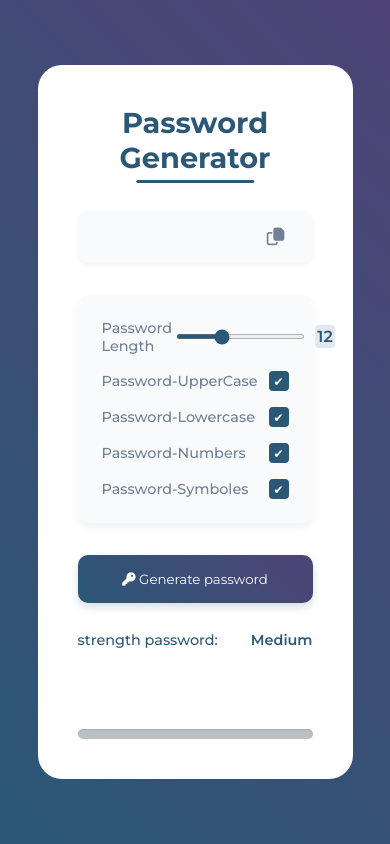
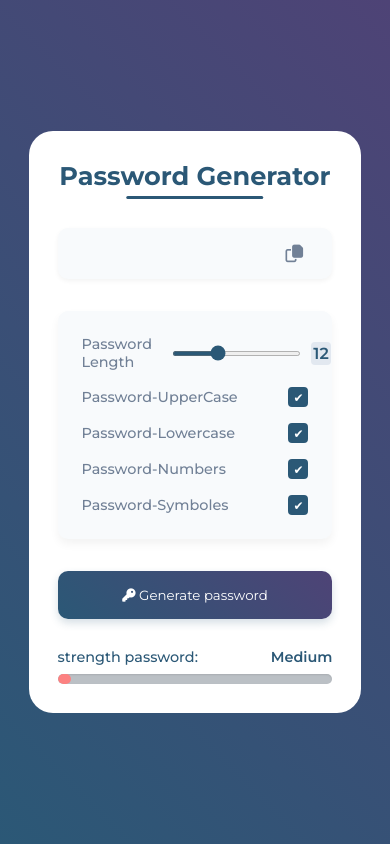
Before and after one commit to Negar-karimi9023/PasswordGenrator, a website built with Parcel: page src/index.html in a window 390 px wide. Built offline with nearby package versions, Linux system fonts and the light colour scheme.

Commit message:
first step in js

```diff
--- a/src/styles.css
+++ b/src/styles.css
@@ -198,10 +198,29 @@ button:active {
 }
 .strength-meter {
   height: 10px;
-  margin-top: 0.2rem;
+  margin-top: 0.5rem;
   background-color: #bbc0c5;
   border-radius: 10px;
-  margin-top: 5rem;
   overflow: hidden;
   box-shadow: inset 0 1px 2px rgba(0, 0, 0, 0.1);
 }
+.strength-bar {
+  height: 100%;
+  width: 0px;
+  min-width: 5%;
+  background-color: var(--weak-color);
+  transition: all 0.3s ease;
+  border-radius: 5px;
+}
+@media (max-width: 768px) {
+  .container {
+    width: 95%;
+    padding: 1.8rem;
+  }
+  h1 {
+    font-size: 1.6rem;
+  }
+  .opthion label {
+    font-size: 0.9rem;
+  }
+}
```
